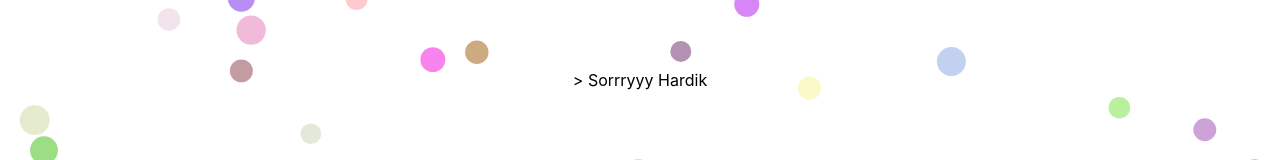
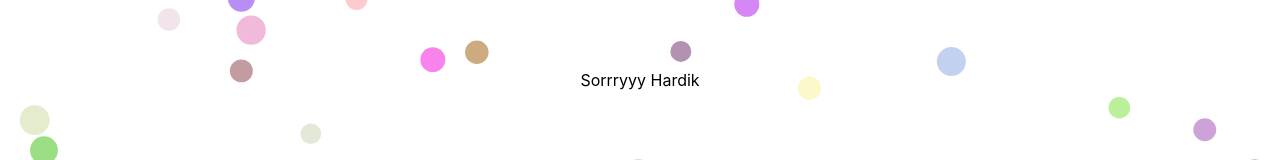
Before and after one commit to mehardiknaik/greeting, a Next.js app: page /Hardik in a window 1280 px wide. Shown: the part 320-480 px from the top of the page. Built offline with nearby package versions, Linux system fonts and the light colour scheme.

Commit message:
Update [name].js

```diff
--- a/pages/[name].js
+++ b/pages/[name].js
@@ -10,8 +10,8 @@ function Main({ name }) {
         <title>{name}</title>
       </Head>
       <Particle />
-      <div className={styles.main}>>
-        Sorrryyy {name}
+      <div className={styles.main}>
+        <div>Sorrryyy {name}</div>
       </div>
     </>
   );
```
